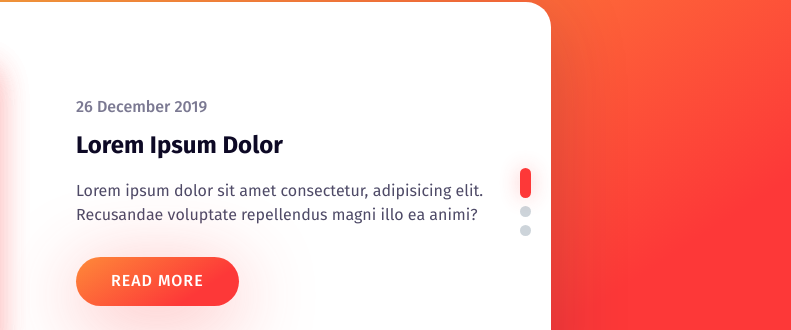
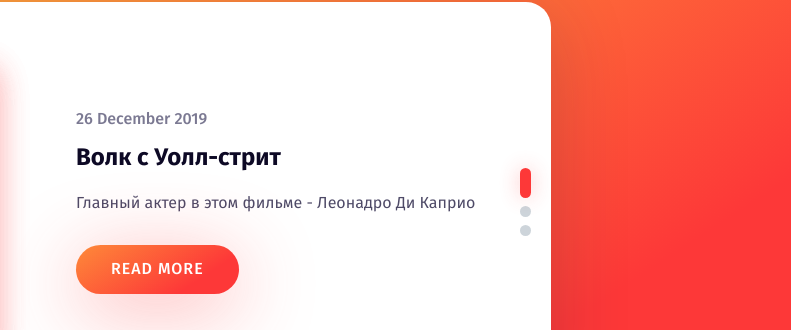
Before and after one commit to bobrikko/BLOG, a plain HTML site: page index.html in a window 1280 px wide. Shown: the part 198-528 px from the top of the page, 489-1280 px from the left. Drawn offline with nearby package versions, Linux system fonts and the light colour scheme.

Commit message:
Update index.html

```diff
--- a/index.html
+++ b/index.html
@@ -19,8 +19,8 @@
       </div>
       <div class="blog-slider__content">
         <span class="blog-slider__code">26 December 2019</span>
-        <div class="blog-slider__title">Lorem Ipsum Dolor</div>
-        <div class="blog-slider__text">Lorem ipsum dolor sit amet consectetur, adipisicing elit. Recusandae voluptate repellendus magni illo ea animi? </div>
+        <div class="blog-slider__title">Волк с Уолл-стрит</div>
+        <div class="blog-slider__text">Главный актер в этом фильме - Леонадро Ди Каприо </div>
         <a href="#" class="blog-slider__button">READ MORE</a>
       </div>
     </div>
```
